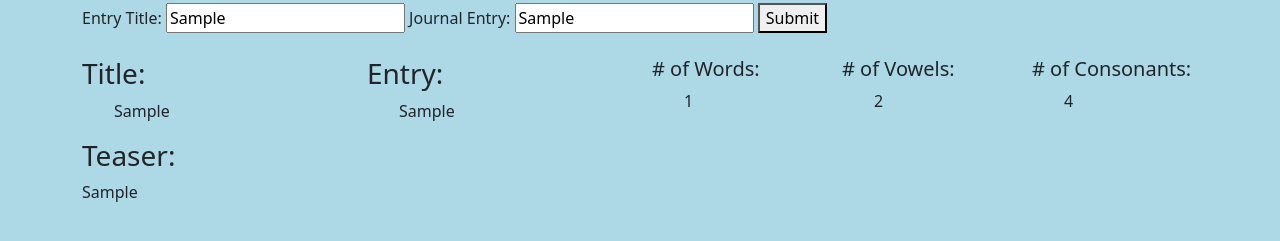
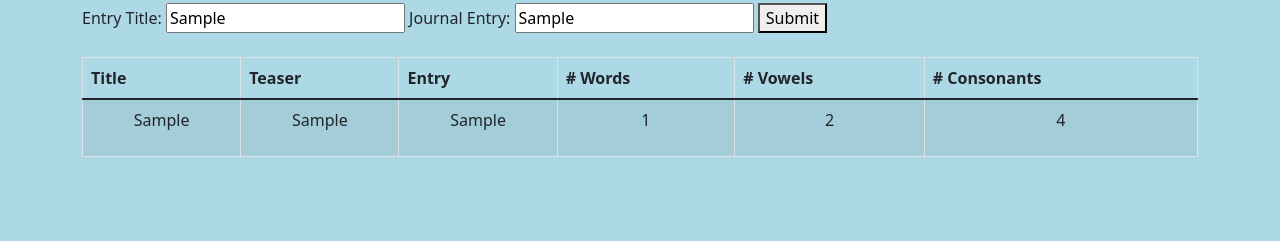
Before and after one commit to joncheng-dev/journal-website, a website built with webpack: page src/index.html in a window 1280 px wide. Both pictures are taken after typing "Sample", "Sample" into the empty fields and a click on the button "Submit". Shown: the part 53-294 px from the top of the page. Built offline with nearby package versions, Linux system fonts and the light colour scheme.

Commit message:
put journal entries into a table for cleaner appearance in html

```diff
--- a/journal-website.txt
+++ b/journal-website.txt
@@ -83,6 +83,5 @@ PASS
 connect this method to html / display rather than console.log
 --------------------
 
-Next have something to click that shows the rest of the entry.
-
-Improve user interface on html
+Put journal entries into a table. Cleaner output.
+(Improve user interface on html)
--- a/src/index.html
+++ b/src/index.html
@@ -14,32 +14,47 @@
         <button type="submit" id="addEntry">Submit</button>
       </form>
       <br />
-      <div class="row">
+      <div class="table-responsive">
+        <table class="table table-striped table-bordered">
+          <thead>
+            <tr>
+              <th scope="col">Title</th>
+              <th scope="col">Teaser</th>
+              <th scope="col">Entry</th>
+              <th scope="col"># Words</th>
+              <th scope="col"># Vowels</th>
+              <th scope="col"># Consonants</th>
+            </tr>
+          </thead>
+          <tbody id="tableBody"></tbody>
+        </table>
+      </div>
+      <!-- <div class="row">
         <div class="col-md-3">
           <h3>Title:</h3>
           <ul id="showEntryTitle"></ul>
         </div>
         <div class="col-md-3">
+          <h3>Teaser:</h3>
+          <ul id="showTeaser"></ul>
+        </div>
+        <div class="col-md-3">
           <h3>Entry:</h3>
           <ul id="showEntry"></ul>
         </div>
-        <div class="col-md-2">
+        <div class="col-md-1">
           <h5># of Words:</h5>
           <ul id="numWords"></ul>
         </div>
-        <div class="col-md-2">
+        <div class="col-md-1">
           <h5># of Vowels:</h5>
           <ul id="numVowels"></ul>
         </div>
-        <div class="col-md-2">
+        <div class="col-md-1">
           <h5># of Consonants:</h5>
           <ul id="numConsonants"></ul>
         </div>
-      </div>
-      <div class="row">
-        <h3>Teaser:</h3>
-        <ul id="showTeaser"></ul>
-      </div>
+      </div> -->
     </div>
   </body>
 </html>
--- a/src/index.js
+++ b/src/index.js
@@ -6,6 +6,7 @@ import "./css/styles.css";
 import Entry from "./entries.js";
 
 // User interface logic
+let rowId = 0;
 $("#journal-form").submit(function (event) {
   event.preventDefault();
   let journalTitle = $("#title").val();
@@ -17,11 +18,25 @@ $("#journal-form").submit(function (event) {
   let vowelCount = journal.numberVowels();
   let consonantCount = journal.numberConsonants();
   let teaser = journal.getTeaser();
-  // Display to html
-  $("#showTeaser").append("<p>" + teaser + "</p>");
-  $("#showEntryTitle").append("<p>" + entryTitle + "</p>");
-  $("#showEntry").append("<p>" + entry + "</p>");
-  $("#numWords").append("<p>" + wordsOnly + "</p>");
-  $("#numVowels").append("<p>" + vowelCount + "</p>");
-  $("#numConsonants").append("<p>" + consonantCount + "</p>");
+  // Newly added. Append rows to table.
+  $("#tableBody").append(
+    "<tr><td class='row-index text-center'><p>" +
+      entryTitle +
+      "</p></td>" +
+      "<td class='text-center'><p>" +
+      teaser +
+      "</p></td>" +
+      "<td class='text-center'><p>" +
+      entry +
+      "</p></td>" +
+      "<td class='text-center'><p>" +
+      wordsOnly +
+      "</p></td>" +
+      "<td class='text-center'><p>" +
+      vowelCount +
+      "</p></td>" +
+      "<td class='text-center'><p>" +
+      consonantCount +
+      "</p></td></tr>"
+  );
 });
```
